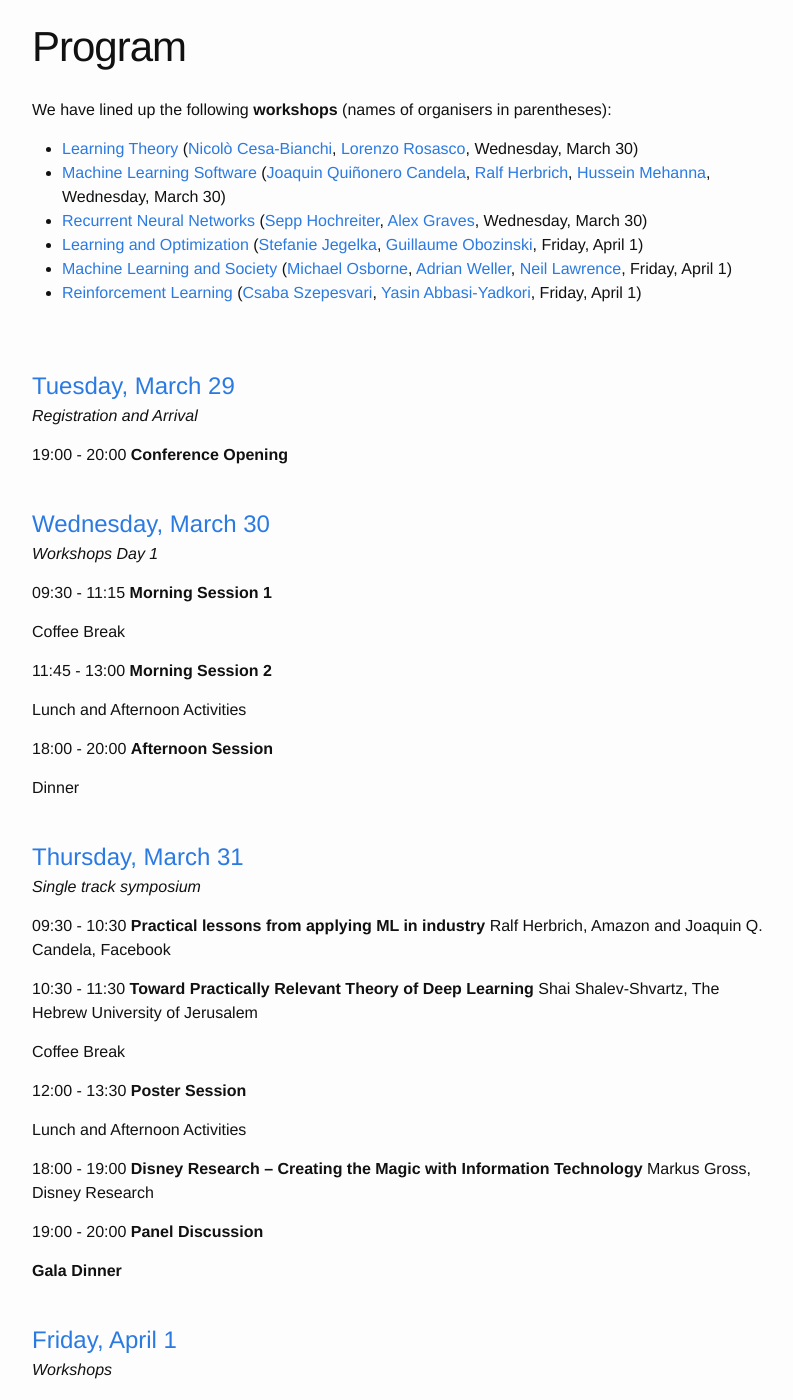
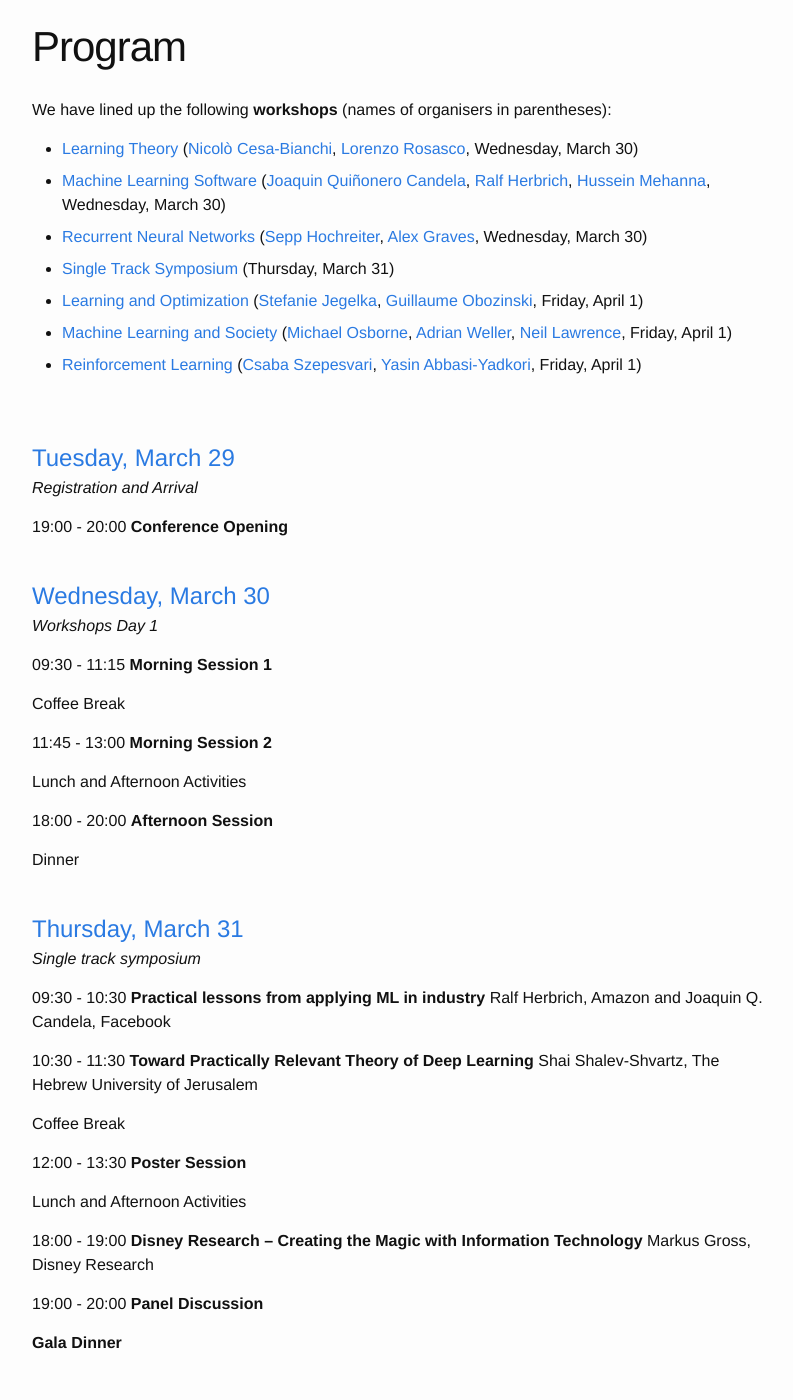
Before and after one commit to dalimeeting/dalimeeting.github.io, a Jekyll site: the page built from program.html, in a window 1280 px wide and 1400 px high, scrolled down 412 px. Shown: the whole window, without its empty margins (238-1031 px from the left). Built offline with Jekyll 4.4.1, drawn with Linux system fonts in a browser that asks for light colours; some of the changed text lies outside the part shown.

Commit message:
added single track symposium to the program page

```diff
--- a/_layouts/program.html
+++ b/_layouts/program.html
@@ -14,8 +14,10 @@ title: Program
   <p>We have lined up the following <strong>workshops</strong> (names of organisers in parentheses):</p>
     <ul>
   {% for post in site.posts reversed %}
-  {% if post.layout == "workshop" %}
-  <li><a href="{{ post.url | prepend: site.baseurl }}">{{ post.title }}</a> ({% if post.organizers %}{% for organizer in post.organizers %}{% if organizer.url %}<a href="{{ organizer.url }}">{% endif %}{{ organizer.firstname }} {{ organizer.lastname }}{% if organizer.url %}</a>{% endif %}{% if post.organizers | size>1 %}, {% endif %}{% endfor %}{% endif %} {{ post.date | date: "%A, %B %-d" }})</li>
+  {% if post.layout == "workshop"%}
+  <li style='margin-bottom:0.5em'><a href="{{ post.url | prepend: site.baseurl }}">{{ post.title }}</a> ({% if post.organizers %}{% for organizer in post.organizers %}{% if organizer.url %}<a href="{{ organizer.url }}">{% endif %}{{ organizer.firstname }} {{ organizer.lastname }}{% if organizer.url %}</a>{% endif %}{% if post.organizers | size>1 %}, {% endif %}{% endfor %}{% endif %} {{ post.date | date: "%A, %B %-d" }})</li>
+  {% elsif post.tagline == "Single track symposium" %}
+        <li style='margin-bottom:0.5em'><a href="{{ post.url | prepend: site.baseurl }}">Single Track Symposium</a> ({{ post.date | date: "%A, %B %-d" }})</li>
   {% endif %}
   {% endfor %}
     </ul>
```
Also changed, not shown: _posts/2016-04-01-day-3.md (+1 -1 lines).
